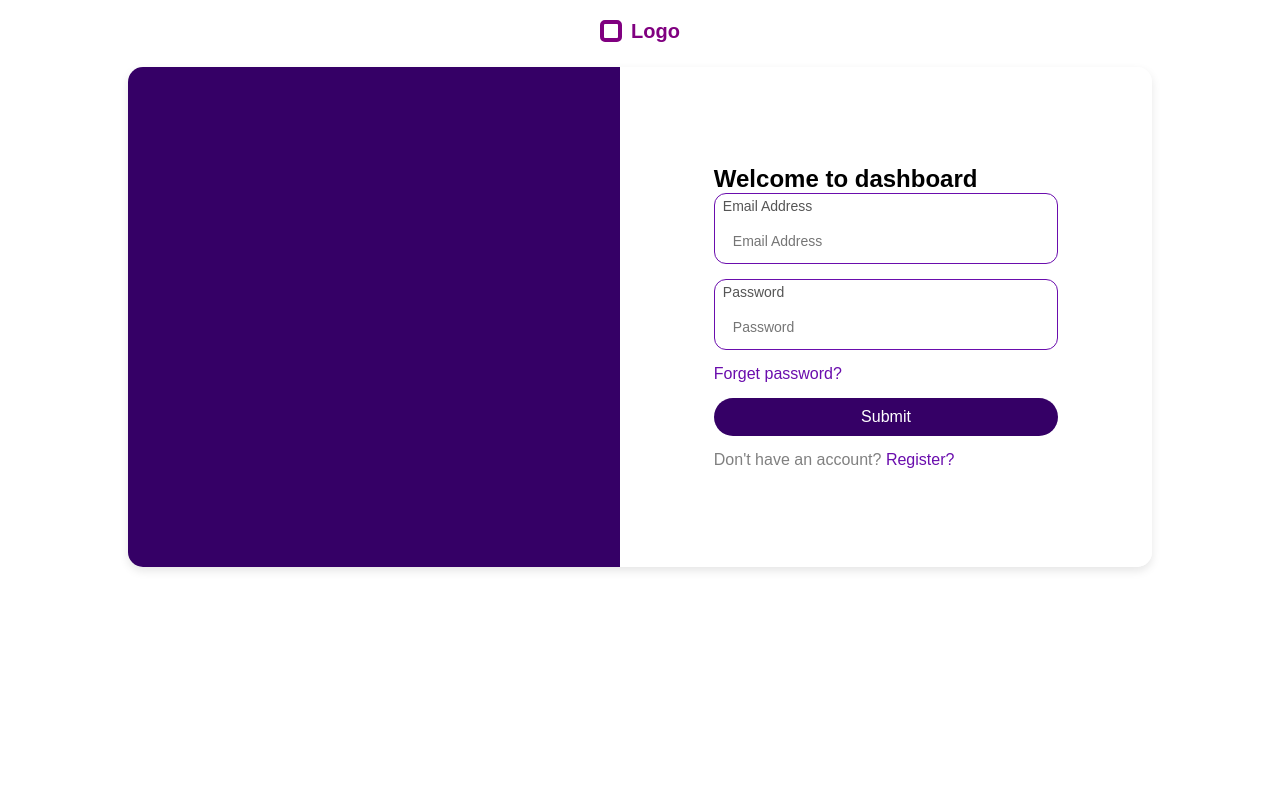
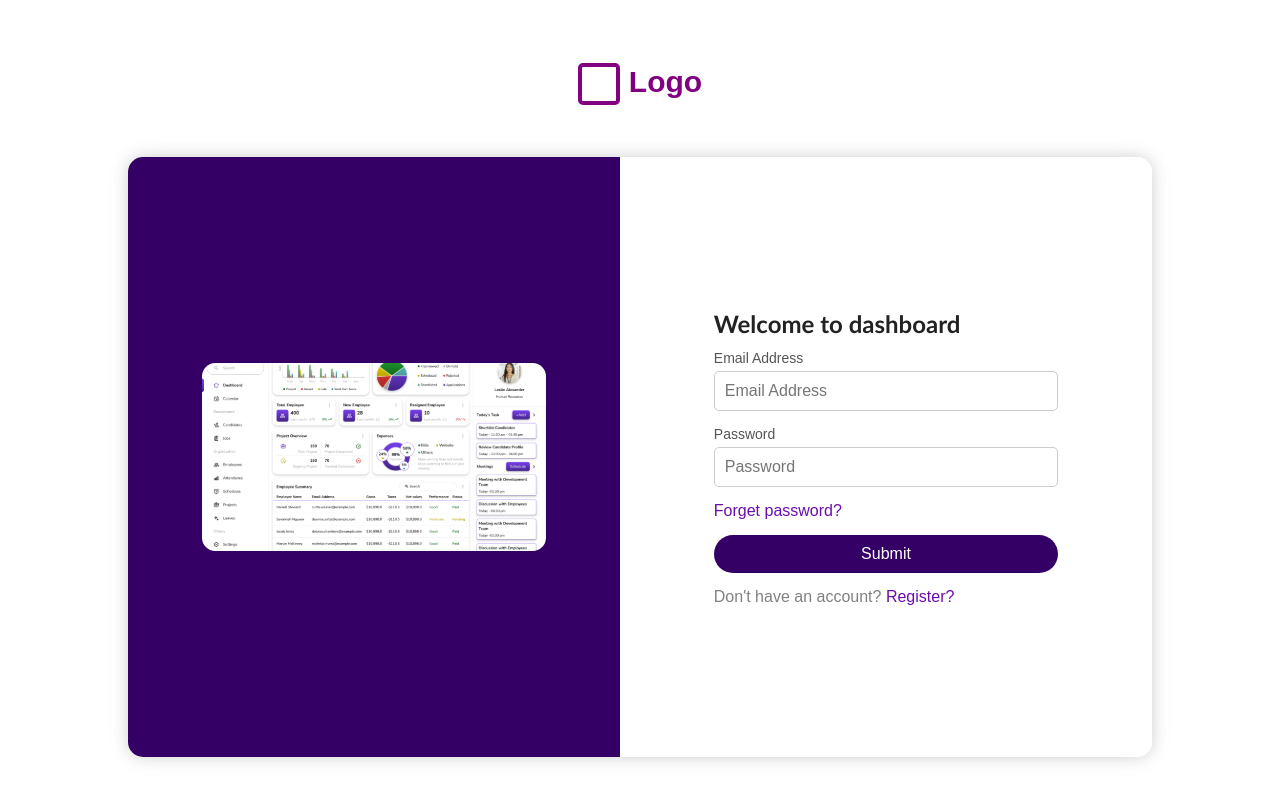
Before and after one commit to AmanMahor21/HRMS, a React (Vite) app in the folder frontend/: page /login in a window 1280 px wide. Built offline with nearby package versions, Linux system fonts and the light colour scheme.

Commit message:
css fixed

```diff
--- a/frontend/src/UI/InputField.tsx
+++ b/frontend/src/UI/InputField.tsx
@@ -4,6 +4,7 @@ interface InputFieldProps extends React.InputHTMLAttributes<HTMLInputElement> {
   label?: string;
   onChange?: any;
   error?: any;
+  className:string
 }
 
 const InputField: React.FC<InputFieldProps> = ({
@@ -11,10 +12,11 @@ const InputField: React.FC<InputFieldProps> = ({
   id,
   onChange,
   error,
+  className,
   ...rest
 }) => {
   return (
-    <div className="input-container">
+    <div className={className ?? "input-container"}>
       {label && id && <label htmlFor={id}>{label}</label>}
       <input
         id={id}
--- a/frontend/src/assets/css/login.css
+++ b/frontend/src/assets/css/login.css
@@ -3,16 +3,33 @@
   flex-direction: column;
   align-items: center;
   justify-content: center;
-  height: 100%;
+  height: 100vh;
+  gap: 32px;
 }
 
 .logo-wrapper-auth {
   color: purple;
   font-size: 20px;
+  display: flex;
+  align-items: center;
   font-weight: bold;
   margin: 20px 0px;
   display: flex;
   gap: 9px;
+}
+
+.auth-logo {
+  color: purple;
+  font-size: 30px;
+  font-weight: bold;
+  margin-bottom: 4px;
+}
+
+.auth-logo-icon {
+  width: 42px;
+  height: 42px;
+  border: 4px solid purple;
+  border-radius: 5px;
 }
 
 .logo img {
@@ -24,8 +41,8 @@
   display: flex;
   width: 80%;
   max-width: 90%;
-  height: 500px;
-  box-shadow: 0 4px 10px rgba(0, 0, 0, 0.1);
+  height: 600px;
+  box-shadow: 0 0 15px rgba(0, 0, 0, 0.15), 0 0 30px rgba(0, 0, 0, 0.05);
   border-radius: 15px;
   overflow: hidden;
 }
@@ -35,6 +52,19 @@
   background-color: #350066;
   background-size: cover;
   background-position: center;
+  display: flex;
+  justify-content: center;
+  align-items: center;
+}
+
+.left-side img {
+  width: 70%;
+  height: auto;
+  /* Maintains aspect ratio */
+  max-height: 80%;
+  /* Prevents image from stretching too tall */
+  object-fit: contain;
+  /* Ensures full image is visible within container */
 }
 
 .right-side {
@@ -57,19 +87,19 @@
   color: #333;
 }
 
-.input-container {
+.auth-input-field {
   width: 100%;
   margin-bottom: 15px;
 }
 
-.input-container label {
+.auth-input-field label {
   display: block;
   font-size: 14px;
   color: #555;
   margin-bottom: 5px;
 }
 
-.input-container input {
+.auth-input-field input {
   width: 100%;
   padding: 10px;
   border: 1px solid #ccc;
@@ -95,13 +125,14 @@ button {
 
 .login-header {
   font-size: 24px;
+  margin-bottom: 12px;
+  color: rgba(0, 0, 0, 0.865);
+  font-family: 'Gill Sans', 'Gill Sans MT', Calibri, 'Trebuchet MS', sans-serif;
 }
 
 .btn {
   padding: 10px 30px;
-  /* Makes the button wide enough */
   border-radius: 999px;
-  /* Fully rounded sides */
   background-color: #350066;
   color: white;
   border: none;
@@ -116,9 +147,7 @@ button {
 
 .purple-link {
   color: #6a0dad;
-  /* Your desired purple color */
   text-decoration: none;
-  /* Optional: remove underline */
 }
 
 .purple-link:hover {
--- a/frontend/src/auth/AuthWrapper.tsx
+++ b/frontend/src/auth/AuthWrapper.tsx
@@ -2,7 +2,7 @@ import React, { ReactNode } from "react";
 import "../assets/css/login.css";
 
 interface AuthWrapperProps {
-  children: ReactNode; // children prop to pass form content (like fields and buttons)
+  children: ReactNode;
 }
 
 const AuthWrapper: React.FC<AuthWrapperProps> = ({ children }) => {
@@ -15,11 +15,13 @@ const AuthWrapper: React.FC<AuthWrapperProps> = ({ children }) => {
         />
       </div> */}
       <div className="logo-wrapper-auth">
-        <div className="logo-icon"></div>
-        <div className="logo">Logo</div>
+        <div className="auth-logo-icon"></div>
+        <div className="auth-logo">Logo</div>
       </div>
       <div className="login-container">
-        <div className="left-side"></div>
+        <div className="left-side">
+          <img src="/Rectangle.svg" alt=""/>
+        </div>
         <div className="right-side">
           <form className="auth-form">{children}</form>
         </div>
--- a/frontend/src/auth/Login.tsx
+++ b/frontend/src/auth/Login.tsx
@@ -54,6 +54,7 @@ const Login = () => {
         <InputField
           label="Email Address"
           type="text"
+          className="auth-input-field"
           id="email"
           placeholder="Email Address"
           value={formik.values.email}
@@ -69,6 +70,7 @@ const Login = () => {
         <InputField
           label="Password"
           type="password"
+          className="auth-input-field"
           id="password"
           placeholder="Password"
           value={formik.values.password}
--- a/frontend/src/auth/Signup.tsx
+++ b/frontend/src/auth/Signup.tsx
@@ -51,12 +51,13 @@ const Signup = () => {
   return (
     <AuthWrapper>
       {/* HEADER */}
-      <Header2 className="login-header">Welcome to the dashboard</Header2>
+      <Header2 className="login-header">Welcome to Dashboard</Header2>
 
       {/* INPUT FIELDS */}
       <InputField
         label="Full name"
         type="text"
+        className="auth-input-field"
         id="Full name"
         placeholder="Full name"
         value={formik.values.fullName}
@@ -72,6 +73,7 @@ const Signup = () => {
       <InputField
         label="Email Address"
         type="text"
+        className="auth-input-field"
         id="Email Address"
         placeholder="Email Address"
         value={formik.values.email}
@@ -87,6 +89,7 @@ const Signup = () => {
       <InputField
         label="Password"
         type="password"
+        className="auth-input-field"
         id="Password"
         placeholder="Password"
         value={formik.values.password}
@@ -102,6 +105,7 @@ const Signup = () => {
       <InputField
         label="Confirm Password"
         type="password"
+        className="auth-input-field"
         id="Confirm Password"
         placeholder="Confirm Password"
         value={formik.values.confirmPassword}
```
Also changed, not shown: frontend/public/Rectangle.svg (added).
